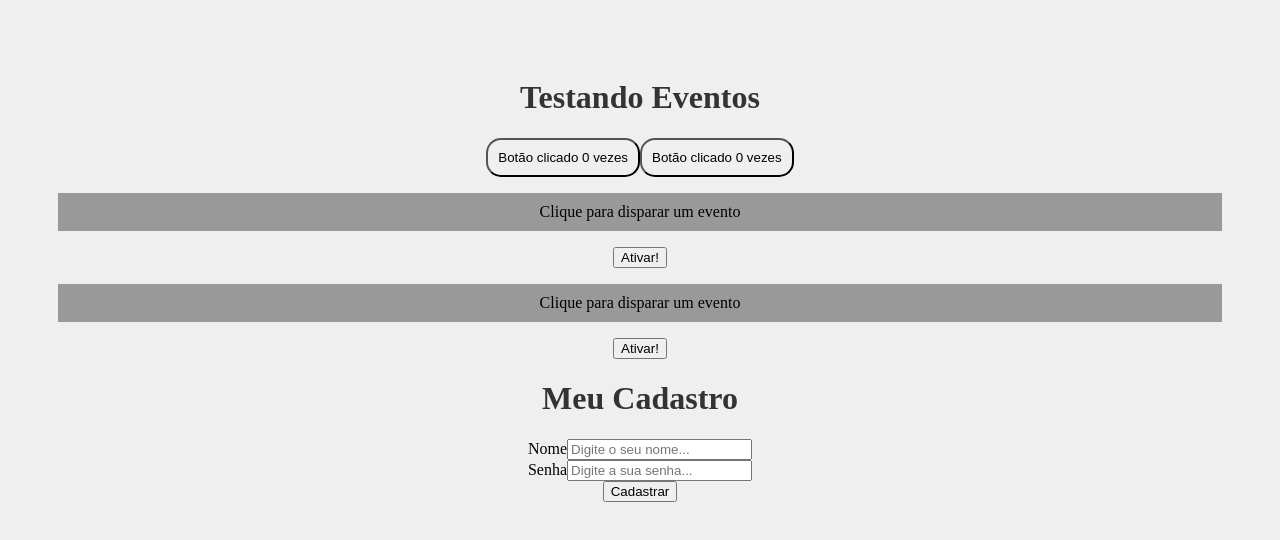
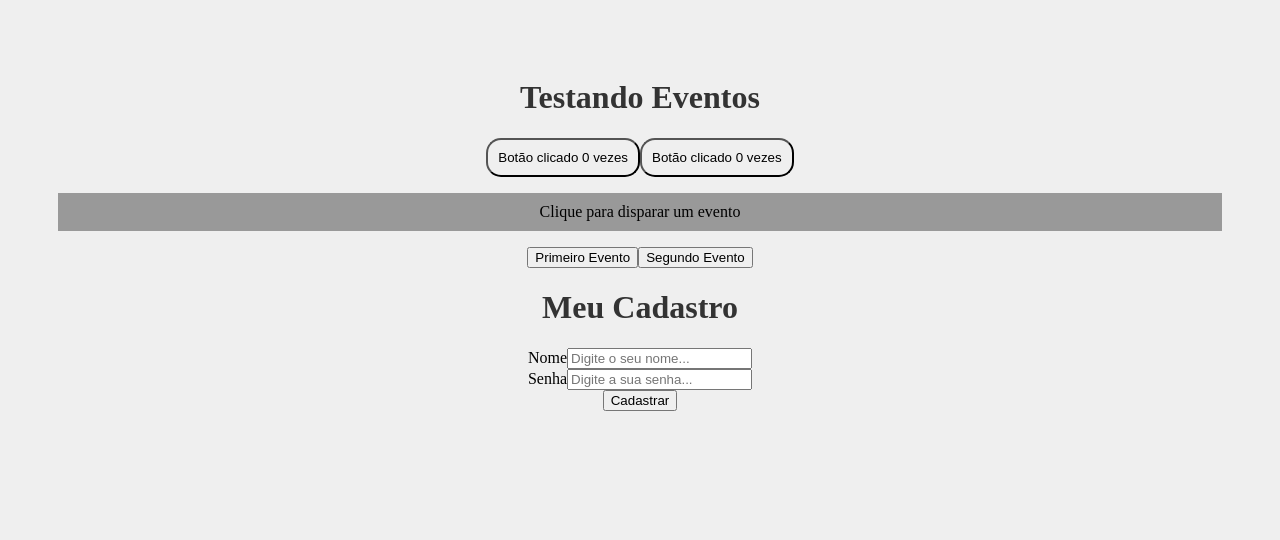
Before and after one commit to GKPTAN/REACT, a React (Create React App) app in the folder meu-projeto/: page / in a window 1280 px wide. Shown: the top 540 px of the page. Built offline with nearby package versions, Linux system fonts and the light colour scheme.

Commit message:
aula 11 React
- aprendendo a passar eventos por props

```diff
--- a/meu-projeto/src/App.js
+++ b/meu-projeto/src/App.js
@@ -16,8 +16,7 @@
       <h1>Testando Eventos</h1>
       <MyButton count={count} onClick={handleClick}/>
       <MyButton count={count} onClick={handleClick}/>
-      <Evento numero="1"/>
-      <Evento numero="2"/>
+      <Evento />
       <Form />
     </div>
   );
--- a/meu-projeto/src/components/Evento.js
+++ b/meu-projeto/src/components/Evento.js
@@ -1,13 +1,20 @@
-function Evento({ numero }){
+import Button from "./events/Button";
+
+function Evento(){
 
     function meuEvento() {
-        console.log(`evento foi ativado, ${numero}`);
+        console.log(`Ativando primeiro evento!`);
+    };
+
+    function segundoEvento() {
+        console.log('ativando segundo evento!');
     };
 
     return (
         <div>
             <p>Clique para disparar um evento</p>
-            <button onClick={meuEvento}>Ativar!</button>
+            <Button event={meuEvento} text="Primeiro Evento" />
+            <Button event={segundoEvento} text="Segundo Evento" />
         </div>
     )
 }
--- /dev/null
+++ b/meu-projeto/src/components/events/Button.js
@@ -0,0 +1,5 @@
+function Button(props) {
+    return <button onClick={props.event}>{props.text}</button>
+}
+
+export default Button
```
